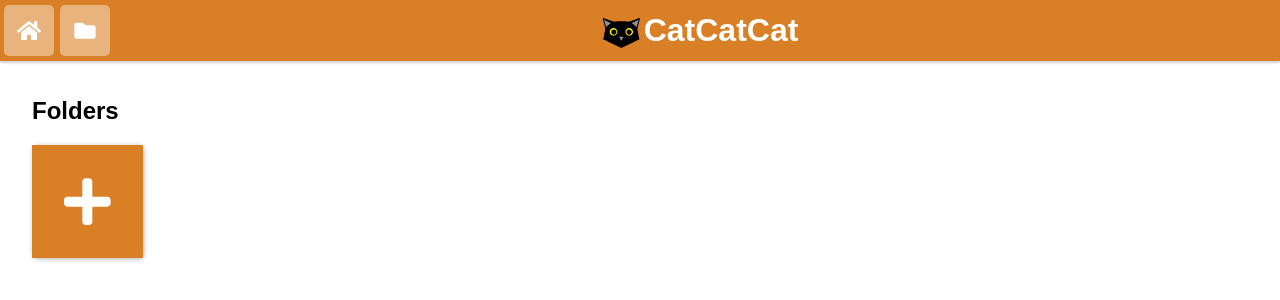
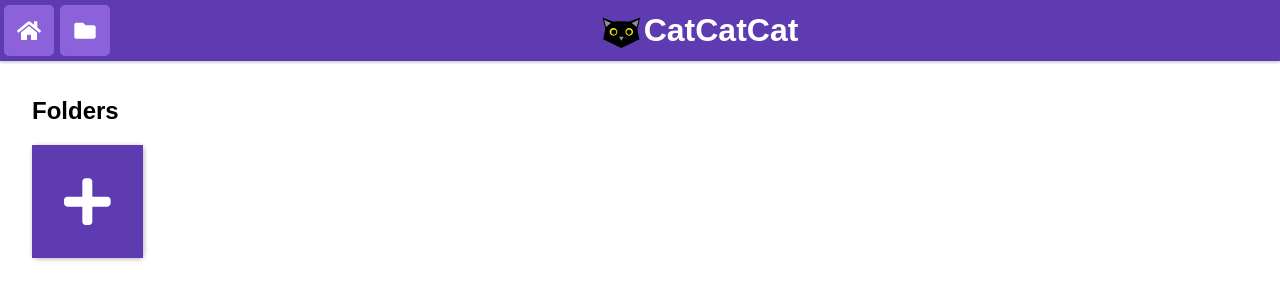
Before and after one commit to s3689696/catcatcat, a React (Create React App) app: page / in a window 1280 px wide. Shown: the top 300 px of the page. Built offline with nearby package versions, Linux system fonts and the light colour scheme.

Commit message:
Minor update to styling

```diff
--- a/src/App.css
+++ b/src/App.css
@@ -8,20 +8,23 @@ html, body, #reactapp, .App {
 }
 
 .coloured {
-  background-color: hsl(202, 100%, 50%);
+  background-color: hsl(258, 50%, 46%);
+  color: white;
+}
+
+.coloured--light {
+  background-color: hsl(261, 62%, 62%);
   color: white;
 }
 
 .header {
   flex: 0 0 50px;
-  background-color: hsl(30, 70%, 50%);
   box-shadow: 0 2px 2px lightgray;
   padding: 5px 1px;
   display: flex;
 }
 
 .header__btn {
-  background-color: hsl(30, 70%, 70%);
   padding: 15px 0;
   min-width: 50px;
   border-radius: 5px;
@@ -53,7 +56,6 @@ html, body, #reactapp, .App {
 }
 
 .newfolder-input__btn{
-  background-color: hsl(30, 70%, 50%);
   border: none;
   color: white;
   padding: 30px 32px;
@@ -62,7 +64,7 @@ html, body, #reactapp, .App {
 }
 
 .newfolder-input__btn:hover {
-  background-color: hsl(30, 70%, 70%);
+  background-color: hsl(261, 62%, 62%);
 }
 
 .newfolder-input {
@@ -77,7 +79,6 @@ html, body, #reactapp, .App {
 }
 
 .simple-btn {
-  background-color: hsl(30, 70%, 55%);
   border: none;
   color: white;
   padding: 5px;
--- a/src/components/Header.js
+++ b/src/components/Header.js
@@ -6,10 +6,10 @@ import { faFolder } from '@fortawesome/free-solid-svg-icons';
 export class Header extends React.Component {
     render() {
         return (
-            <div className="header">
+            <div className="header coloured">
                 <div className="header__btns">
-                    <FontAwesomeIcon className="header__btn" icon={faHome} size="lg"/>
-                    <FontAwesomeIcon className="header__btn" icon={faFolder} size="lg"/>
+                    <FontAwesomeIcon className="header__btn coloured--light" icon={faHome} size="lg"/>
+                    <FontAwesomeIcon className="header__btn coloured--light" icon={faFolder} size="lg"/>
                 </div>
                 <div className="header__title">
                     <img src={require('../cat.svg')} alt="cat logo" height="50px" width="50px"/>
--- a/src/components/NewFolderButton.js
+++ b/src/components/NewFolderButton.js
@@ -37,7 +37,7 @@ class NewFolderButton extends React.Component {
         return(
             <div className="newfolder-input" ref={ node => {this.node = node;}}>
                 {!this.state.isClicked && (
-                <button className="newfolder-input__btn" onClick={this.handleClick} >
+                <button className="newfolder-input__btn coloured" onClick={this.handleClick} >
                     <FontAwesomeIcon icon={faPlus} size="4x"/>
                 </button>
                 )}
@@ -54,7 +54,7 @@ class NewFolderButton extends React.Component {
                                 value={this.state.value}
                                 autoFocus
                                 placeholder="Enter folder name" />
-                            <input type="submit" className="simple-btn" value="Add Folder"/>
+                            <input type="submit" className="simple-btn coloured" value="Add Folder"/>
                         </form>
                     </div>
                 )}
```
